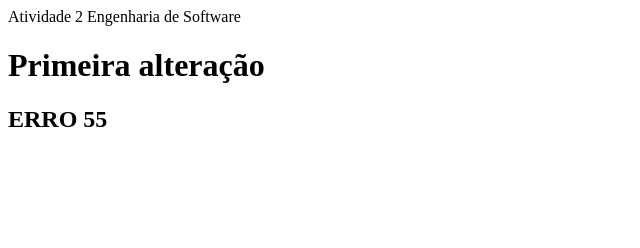
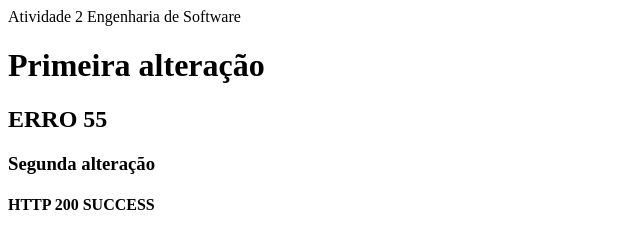
Before and after one commit to 875dennis/CI_CD, a plain HTML site: page index.html in a window 1280 px wide. Shown: the whole page, without its empty margins (0-640 px from the left). Drawn offline with Linux system fonts and the light colour scheme.

Commit message:
Correção bug

```diff
--- a/index.html
+++ b/index.html
@@ -11,5 +11,7 @@
 
     <h1>Primeira alteração</h1>
     <h2>ERRO 55</h2>
+    <h3>Segunda alteração</h3>
+    <h4>HTTP 200 SUCCESS</h4>
 </body>
 </html>
```
